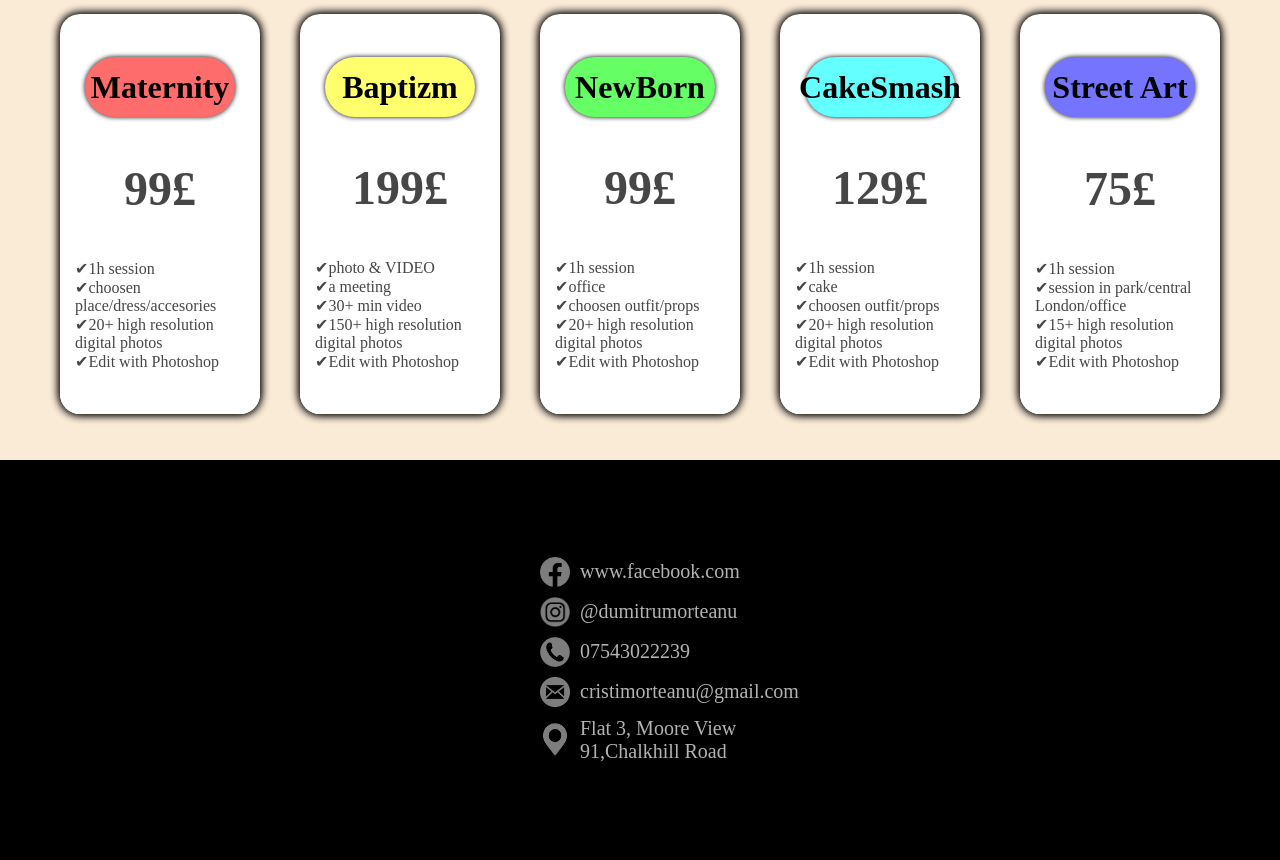
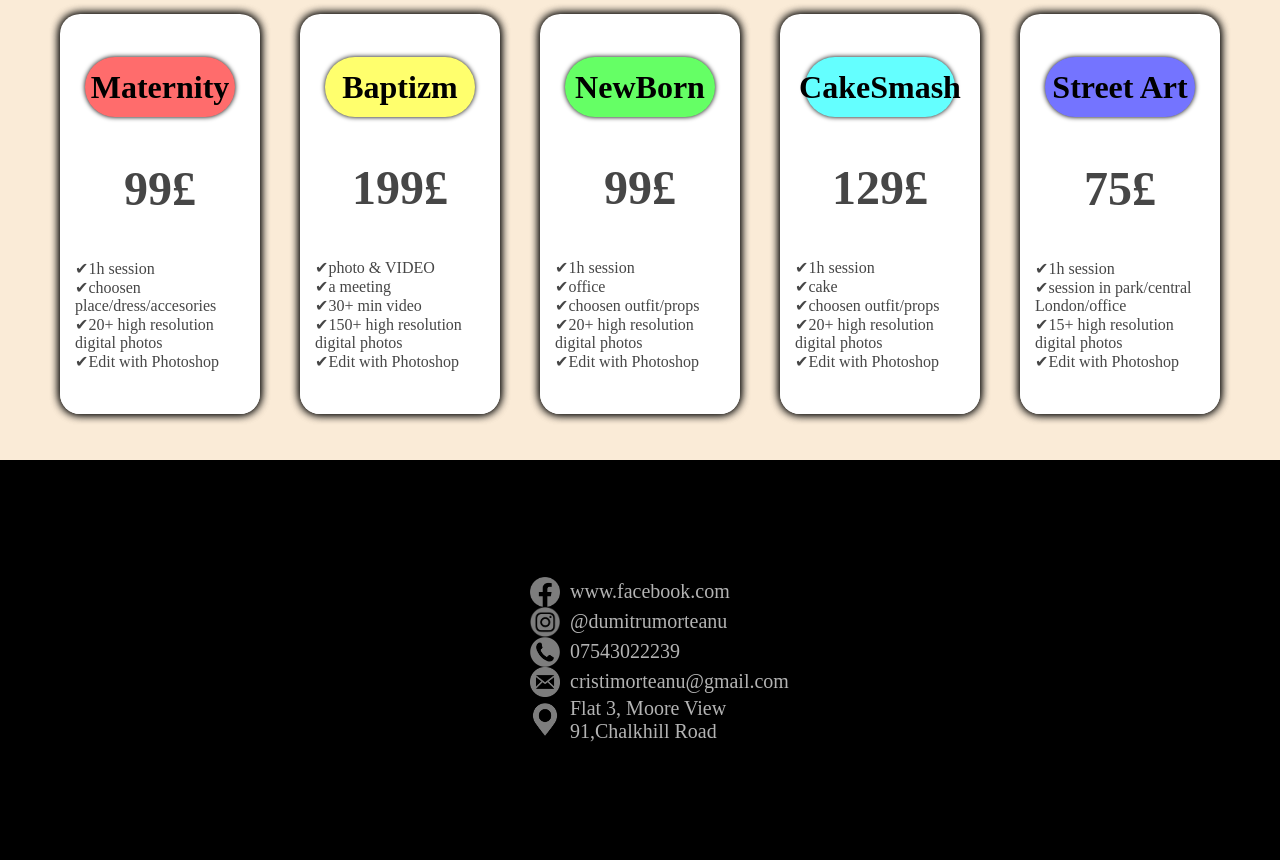
Before and after one commit to dumitrucristin/dumitrucristin, a plain HTML site: page index.html in a window 1280 px wide. Shown: the part 4984-5844 px from the top of the page. Drawn offline with Linux system fonts and the light colour scheme; a web font is replaced by a local one.

Commit message:
Update pagina.css

```diff
--- a/pagina.css
+++ b/pagina.css
@@ -52,7 +52,7 @@ animation: 0.75s whiterer1 ease-in;
 background-color: rgba(0,0,0,0);
 }
 footer,.conteiner{
-    height: 50%;
+    height: 400px;
     background-color: black;
     display: flex;
     align-items: center;
@@ -63,6 +63,7 @@ footer,.conteiner{
 .conteiner{
     align-items: baseline;
     width: 200px;
+    transform: translateX(-10px);
 }
 .contactele{
 max-width: 30px;
```
